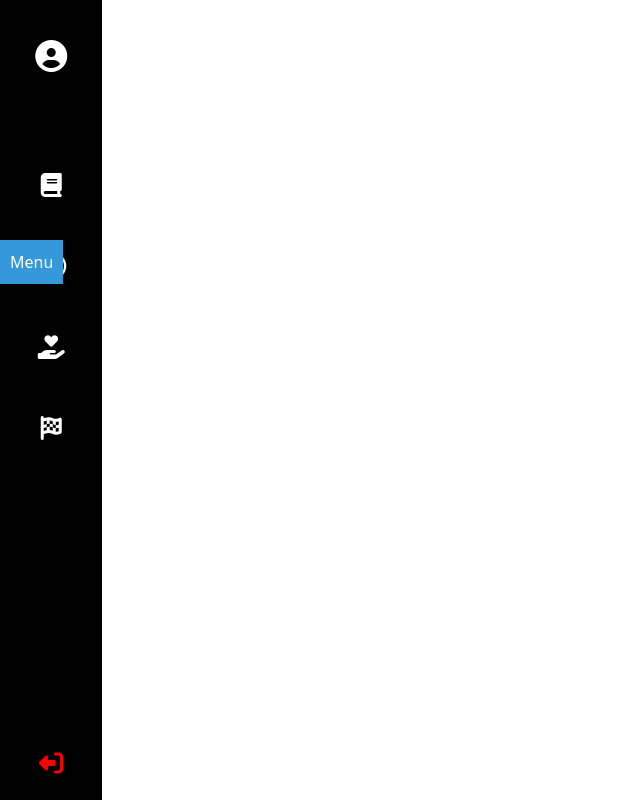
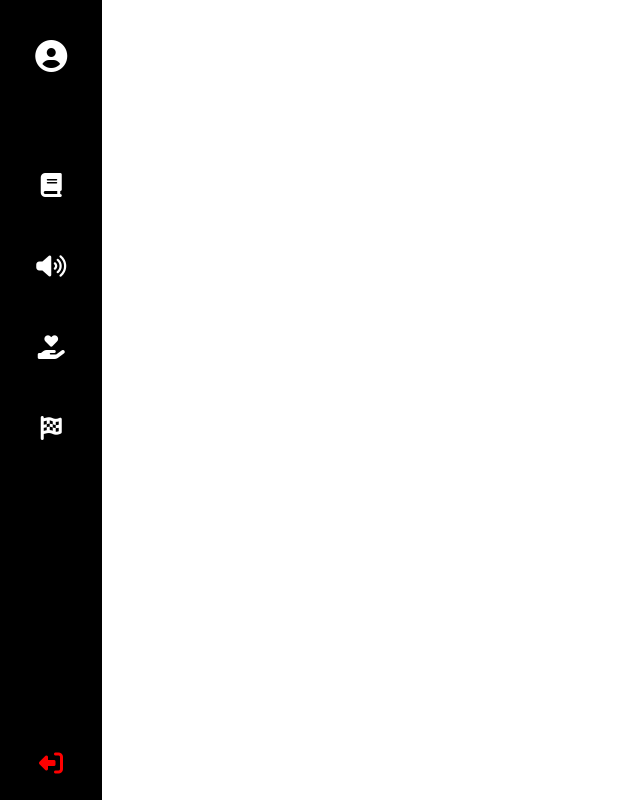
Before and after one commit to Tishyo77/MentalHealthApp, a React (Vite) app in the folder client/: page /dashboard in a window 1280 px wide. Shown: the whole page, without its empty margins (0-640 px from the left). Built offline with nearby package versions, Linux system fonts and the light colour scheme; a web font is replaced by a local one.

Commit message:
Update 7

```diff
--- a/client/src/Dashboard.jsx
+++ b/client/src/Dashboard.jsx
@@ -1,13 +1,10 @@
 import React from 'react';
-// import NavBar from './NavBar';
-import  NavBar2  from './NavBar2';
-import NavButton from './NavButton';
+import  NavBar  from './NavBar';
 
 const Dashboard = () => {
   return (
     <div>
-      <NavBar2 />
-      <NavButton />
+      <NavBar />
     </div>
   );
 };
--- a/client/src/LandingPage.css
+++ b/client/src/LandingPage.css
@@ -55,8 +55,8 @@
 
 .landing-page .logo img {
   max-width: 150px;
-  margin-top: 20px;
-  margin-left: 10px;
+  margin-top: 5px;
+  margin-left: 30px;
 }
 
 .landing-page .login-btn,
--- a/client/src/NavBar.css
+++ b/client/src/NavBar.css
@@ -1,60 +1,69 @@
-/* NavBar.css */
-
-/* Reset default margin and padding for body and HTML elements */
-body, html {
-    margin: 0;
-    padding: 0;
-  }
-
-  /* Style for the entire navigation bar */
-  .navbar {
+.sidebar {
     position: fixed;
     top: 0;
     left: 0;
     display: flex;
-    justify-content: space-between;
+    flex-direction: column;
     align-items: center;
-    background-color: #333; /* Set your desired background color */
-    color: white; /* Set your desired text color */
-    width: 100%; /* Make the navbar 100% of the viewport width */
+    background: rgb(0, 0, 0);
+    color: white;
+    width: 8%;
+    height: 100%;
     padding-top: 15px;
-    padding-bottom: 15px;
+}
+  .profile-section {
+    text-align: center;
+    margin-bottom: 55%;
+    margin-top: 25px;;
   }
 
-  /* Style for the left section containing the logo */
-  .navbar-left {
+
+  .icon-section {
     display: flex;
+    flex-direction: column;
     align-items: center;
+    justify-content: center;
+    margin-top: 50px;
   }
 
-  /* Style for the logo */
-  .logo {
-    width: 40px; /* Set your desired width */
-    height: 40px; /* Set your desired height */
-    margin-left: 20px; /* Adjust margin as needed */
+  .sidebar-icon {
+    font-size: 24px;
+    margin-bottom: 45px;
   }
 
-  /* Style for the right section containing buttons */
-  .navbar-right {
-    display: flex;
+  .sidebar-icon:hover {
+    color: yellow;
   }
 
-  .logout-button
-  {
-    margin-right: 20px;
+  @media screen and (max-width: 600px) {
+
+    .sidebar {
+      width: 100%;
+      padding: 15px;
+    }
+
+    .icon-section {
+      margin-bottom: 10px;
+    }
+
+    .sidebar-icon {
+      font-size: 20px;
+      margin-bottom: 10px;
+    }
   }
 
-  /* Style for profile and logout buttons */
-  .profile-button,
-  .logout-button {
-    margin-left: 10px; /* Adjust margin as needed */
-    padding: 8px 16px; /* Adjust padding as needed */
-    font-size: 16px; /* Set your desired font size */
-    cursor: pointer;
-    background-color: #555; /* Set your desired button background color */
-    color: white; /* Set your desired button text color */
-    border: none;
-    border-radius: 4px; /* Set your desired border radius */
+  .logout-icon {
+    font-size: 24px;
+    margin-bottom: 25px;
+    color: red;
   }
 
-  /* Add additional styles as needed */
+  .sidebar-icon:hover {
+    color: rgb(173, 217, 255);
+    cursor: pointer;
+  }
+
+  .logout-icon:hover {
+    color: rgb(255, 255, 255);
+    cursor: pointer;
+  }
--- a/client/src/NavBar.jsx
+++ b/client/src/NavBar.jsx
@@ -1,22 +1,32 @@
 import React from 'react';
-import './NavBar.css'; // You can style the navigation bar in a separate CSS file
+import './NavBar.css'; // Import the new CSS file
 
 const NavBar = () => {
   return (
-    <div className="navbar">
-      <div className="navbar-left">
-        <img
-          src="your-logo-url.png" // Replace with the URL or import your logo
-          alt="Logo"
-          className="logo"
-        />
+    <div className="container-fluid sidebar">
+      <div className="profile-section">
+        <div className="profile-circle">
+          <i className="fas fa-user-circle fa-2x"></i> {/* Human icon */}
+        </div>
       </div>
-      <div className="navbar-right">
-        <button className="profile-button">Profile</button>
-        <button className="logout-button">Logout</button>
+      <div className="icon-section">
+        <div className="sidebar-icon">
+          <i className="fas fa-book"></i> {/* Read icon */}
+        </div>
+        <div className="sidebar-icon">
+          <i className="fas fa-volume-up"></i> {/* Listen icon */}
+        </div>
+        <div className="sidebar-icon">
+          <i className="fas fa-hand-holding-heart"></i> {/* Get Help icon */}
+        </div>
+        <div className="sidebar-icon">
+          <i className="fas fa-flag-checkered"></i> {/* Challenges icon */}
+        </div>
+      </div>
+      <div className="mt-auto">
+        <i className="fas fa-sign-out-alt fa-flip-horizontal logout-icon red"></i>
       </div>
     </div>
-
   );
 };
 
--- a/client/src/NavBar2.css
+++ /dev/null
@@ -1,71 +0,0 @@
-/* NavBar2.css */
-
-.sidebar {
-    position: fixed;
-    top: 0;
-    left: 0;
-    display: flex;
-    flex-direction: column;
-    align-items: center;
-    background: rgb(0, 0, 0);
-    color: white;
-    width: 8%;
-    height: 100%;
-    padding-top: 15px;
-}
-  .profile-section {
-    text-align: center;
-    margin-bottom: 55%;
-    margin-top: 25px;;
-  }
-
-
-  .icon-section {
-    display: flex;
-    flex-direction: column;
-    align-items: center;
-    justify-content: center;
-    margin-top: 50px;
-  }
-
-  .sidebar-icon {
-    font-size: 24px;
-    margin-bottom: 45px;
-  }
-
-  .sidebar-icon:hover {
-    color: yellow;
-  }
-
-  @media screen and (max-width: 600px) {
-
-    .sidebar {
-      width: 100%;
-      padding: 15px;
-    }
-
-    .icon-section {
-      margin-bottom: 10px;
-    }
-
-    .sidebar-icon {
-      font-size: 20px;
-      margin-bottom: 10px;
-    }
-  }
-
-  .logout-icon {
-    font-size: 24px;
-    margin-bottom: 25px;
-    color: red;
-  }
-
-  .sidebar-icon:hover {
-    color: rgb(173, 217, 255);
-    cursor: pointer;
-  }
-
-  .logout-icon:hover {
-    color: rgb(255, 255, 255);
-    cursor: pointer;
-  }
--- a/client/src/NavBar2.jsx
+++ /dev/null
@@ -1,33 +0,0 @@
-import React from 'react';
-import './NavBar2.css'; // Import the new CSS file
-
-const NavBar2 = () => {
-  return (
-    <div className="container-fluid sidebar">
-      <div className="profile-section">
-        <div className="profile-circle">
-          <i className="fas fa-user-circle fa-2x"></i> {/* Human icon */}
-        </div>
-      </div>
-      <div className="icon-section">
-        <div className="sidebar-icon">
-          <i className="fas fa-book"></i> {/* Read icon */}
-        </div>
-        <div className="sidebar-icon">
-          <i className="fas fa-volume-up"></i> {/* Listen icon */}
-        </div>
-        <div className="sidebar-icon">
-          <i className="fas fa-hand-holding-heart"></i> {/* Get Help icon */}
-        </div>
-        <div className="sidebar-icon">
-          <i className="fas fa-flag-checkered"></i> {/* Challenges icon */}
-        </div>
-      </div>
-      <div className="mt-auto">
-        <i className="fas fa-sign-out-alt fa-flip-horizontal logout-icon red"></i>
-      </div>
-    </div>
-  );
-};
-
-export default NavBar2;
--- a/client/src/NavButton.css
+++ /dev/null
@@ -1,40 +0,0 @@
-.nav-button-container {
-  position: fixed;
-  top: 30%;
-  left: 0;
-  display: flex;
-  flex-direction: column;
-  z-index: 999; /* Ensure the button appears above other elements */
-}
-
-.nav-button {
-  padding: 10px;
-  background-color: #3498db;
-  color: #fff;
-  border: none;
-  cursor: pointer;
-}
-
-.menu {
-  background-color: #fff;
-  border: 1px solid #ddd;
-  border-radius: 4px;
-  box-shadow: 0 2px 4px rgba(0, 0, 0, 0.1);
-  margin-top: 5px;
-}
-
-.menu ul {
-  list-style: none;
-  padding: 0;
-  margin: 0;
-}
-
-.menu li {
-  padding: 10px;
-  cursor: pointer;
-  color: black;
-}
-
-.menu li:hover {
-  background-color: #f5f5f5;
-}
--- a/client/src/NavButton.jsx
+++ /dev/null
@@ -1,30 +0,0 @@
-import React, { useState } from 'react';
-import './NavButton.css'; // You can style the button and menu in a separate CSS file
-
-const NavButton = () => {
-  const [menuOpen, setMenuOpen] = useState(false);
-
-  const toggleMenu = () => {
-    setMenuOpen(!menuOpen);
-  };
-
-  return (
-    <div className="nav-button-container">
-      <button className="nav-button" onClick={toggleMenu}>
-        Menu
-      </button>
-      {menuOpen && (
-        <div className="menu">
-          <ul>
-            <li>Option 1</li>
-            <li>Option 2</li>
-            <li>Option 3</li>
-            {/* Add more menu options as needed */}
-          </ul>
-        </div>
-      )}
-    </div>
-  );
-};
-
-export default NavButton;
--- a/client/src/SignUp.jsx
+++ b/client/src/SignUp.jsx
@@ -65,7 +65,6 @@ export const SignUp = () => {
 
     console.log('Submitted:', { fullName, email, password });
 
-    navigate('/dashboard');
   };
 
   const closeErrorPopup = () => {
```
Also changed, not shown: 1 other file (tests, documents, lock files or other folders).
